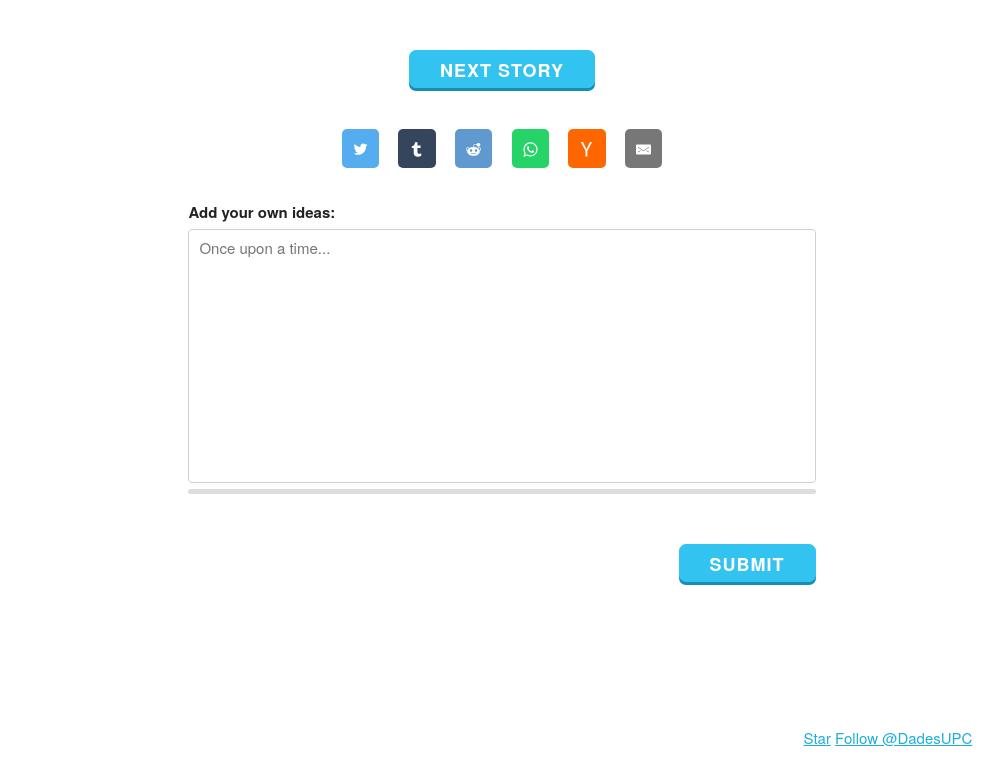
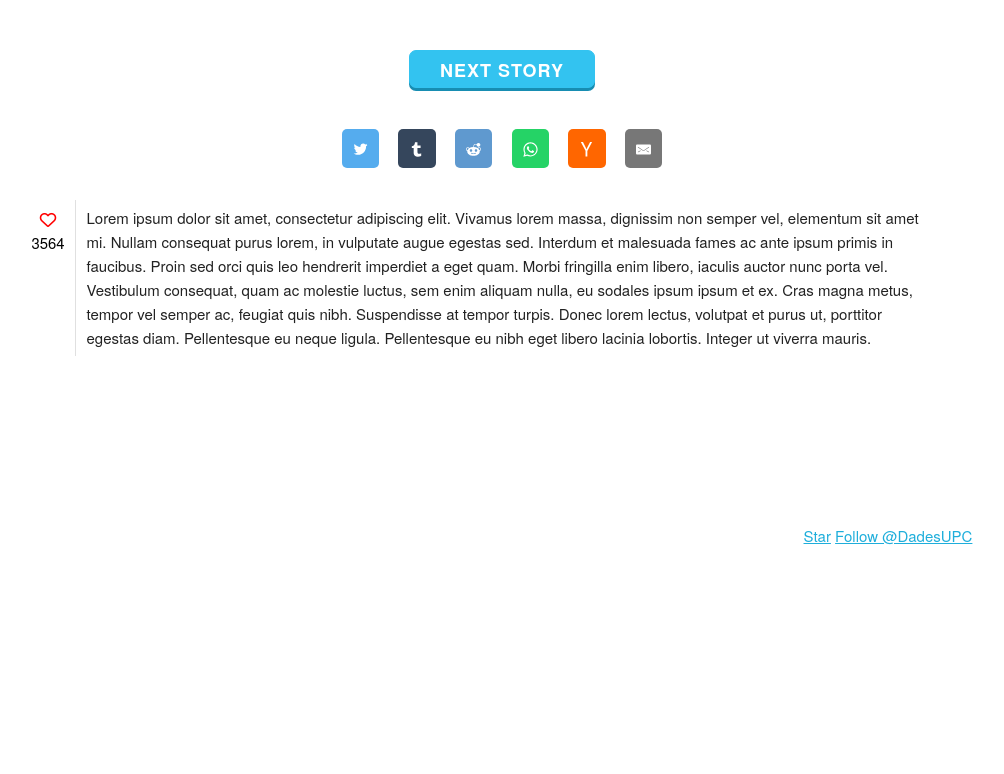
Before and after one commit to DadesUPC/140stories, a Flask app: page /continue/1/ in a window 1280 px wide. Shown: the part 243-1017 px from the top of the page, without its empty margins (138-1142 px from the left). After the commit the page ends 788 px from the top, so only its background shows below. Run offline with Flask 2, Linux system fonts and the light colour scheme; data that the repository does not hold is empty; some libraries are stand-ins or nearby versions; some web fonts are replaced.

Commit message:
Added basic template for nested comments

```diff
--- a/main.py
+++ b/main.py
@@ -33,7 +33,7 @@ def newstory():
             return render_template('fuckyou.html', err=values.max_exceeded)
 
         if captcha_check is False:
-            return render_template('fuckyou.html', err=values.wrong_captcha)
+            return render_template('wrongcaptcha.html', err=values.wrong_captcha)
 
         story_id = db_handler.newStory(title, text)
         return redirect('/continue/' + story_id + '/')
--- a/static/css/main.css
+++ b/static/css/main.css
@@ -101,3 +101,33 @@ pre {
 	margin-right: 1%;
 	margin-left: 1%;
 }
+
+.upvote-wrapper {
+	text-align: middle;
+	padding-top: 12px;
+}
+
+.upvote-count {
+	font-family: "Raleway", "HelveticaNeue", "Helvetica Neue", Helvetica, Arial, sans-serif;
+	font-size: 0.9em;
+	margin-top: 8px;
+	color: black;
+}
+
+.upvote-symbol {
+	font-size: 1.1em;
+	color: red;
+}
+
+.comment-content {
+	padding-top: 6px;
+	border-left: 1px solid #E0E0E0;
+	margin-left: 0px;
+	padding-left: 10px;
+	padding-bottom: 6px;
+}
+
+.comment-parent {
+	margin-left: -25%;
+	margin-right: -25%;
+}
--- a/templates/base.html
+++ b/templates/base.html
@@ -5,8 +5,9 @@
   <meta name="viewport" content="width=device-width, initial-scale=1, user-scalable=no">
   <link href='/static/css/skeleton.css' rel="stylesheet">
   <link href='/static/css/normalize.css' rel="stylesheet">
+  <link href='/static/css/fonts.css' rel="stylesheet">
+  <script src="https://use.fontawesome.com/d5ce38961c.js"></script>
   <link href='/static/css/main.css' rel="stylesheet">
-  <link href='/static/css/fonts.css' rel="stylesheet">
   <script async defer src="https://buttons.github.io/buttons.js"></script>
   <link rel="icon" href="/static/img/favicon.ico"/>
 
--- /dev/null
+++ b/templates/comments.html
@@ -0,0 +1,11 @@
+<div class="comment-parent">
+	<div class="row comment">
+		<div class="one column upvote-wrapper">
+			<i align="middle" class="fa fa-heart-o upvote-symbol" aria-hidden="true"><br><div class="upvote-count">3564</div></i>
+			<br>
+		</div>
+		<div class="eleven columns comment-content">
+			Lorem ipsum dolor sit amet, consectetur adipiscing elit. Vivamus lorem massa, dignissim non semper vel, elementum sit amet mi. Nullam consequat purus lorem, in vulputate augue egestas sed. Interdum et malesuada fames ac ante ipsum primis in faucibus. Proin sed orci quis leo hendrerit imperdiet a eget quam. Morbi fringilla enim libero, iaculis auctor nunc porta vel. Vestibulum consequat, quam ac molestie luctus, sem enim aliquam nulla, eu sodales ipsum ipsum et ex. Cras magna metus, tempor vel semper ac, feugiat quis nibh. Suspendisse at tempor turpis. Donec lorem lectus, volutpat et purus ut, porttitor egestas diam. Pellentesque eu neque ligula. Pellentesque eu nibh eget libero lacinia lobortis. Integer ut viverra mauris.
+		</div>
+	</div>
+</div>
--- a/templates/continue.html
+++ b/templates/continue.html
@@ -22,18 +22,9 @@
 			</div>
 			<br>
 			</div>
-			<form action="/add/{{story.story_id}}/" method="post" id="add_form">
-				<label for="tweet">Add your own ideas:</label>
-  				<textarea rows="10" charswidth="23" name="text" class="u-full-width" placeholder="Once upon a time..." id="tweet-box" maxlength="140" spellcheck="false" required></textarea>
-  				<div class="progress-bar">
- 					<div class="progress-bar progress-bar-fill" id="progress-bar-fill"></div>
-				</div>
-				<input class="button-primary button-submit" type="submit" value="Submit">
-				<!--<p id="markdown_supported"><a target="_blank" href="https://github.com/adam-p/markdown-here/wiki/Markdown-Cheatsheet">Markdown Syntax</a> supported ( and <a a target="_blank" href="http://getemoji.com/">emoji</a>! )</p>-->
-			</form>
+			{%include 'comments.html'%}
 			<br>
 		</div>
-
 		<script type="text/javascript" src="/static/js/scrolling_bar.js"></script>
 		<!--<script type="text/javascript" src="/static/js/micromarkdown.min.js"></script>
 		<script type="text/javascript">
--- a/utils/values.py
+++ b/utils/values.py
@@ -4,4 +4,4 @@ captcha_url = "https://www.google.com/recaptcha/api/siteverify"
 captcha_secret = "6Lcf5DoUAAAAAId9flkSWzna7vkieFazx7gIPSlT"
 
 max_exceeded = "140 chars, dumbass"
-wrong_captcha = "Sorry! Wrong Captcha"
+wrong_captcha = "Complete the captcha before posting!"
```
Also changed, not shown: templates/wrongcaptcha.html (added, +8 -0 lines).
